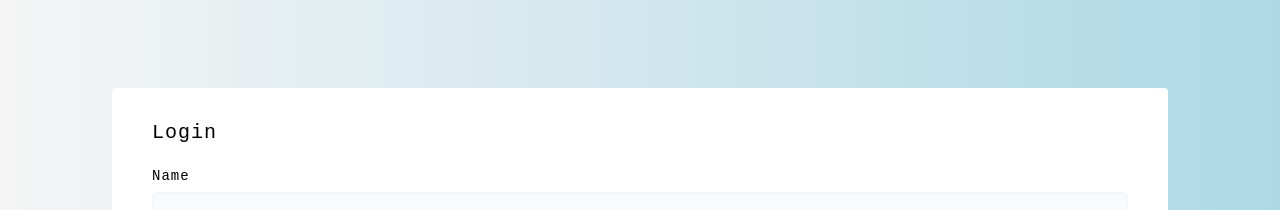
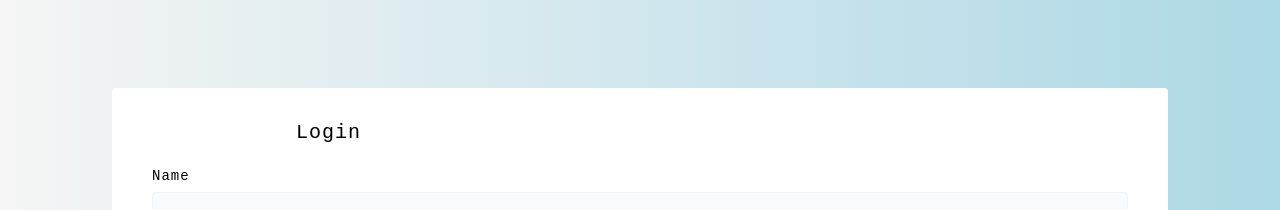
Before and after one commit to Legendary-Folah/ReactAuthwithFireBase, a React (Create React App) app: page / in a window 1280 px wide. Shown: the top 210 px of the page. Built offline with nearby package versions, Linux system fonts and the light colour scheme.

Commit message:
updated css

```diff
--- a/src/App.css
+++ b/src/App.css
@@ -59,6 +59,7 @@ h5 {
   text-transform: capitalize;
   letter-spacing: var(--letterSpacing);
   font-size: 1.25rem;
+  padding: 0 9rem;
 }
 
 body {
```
